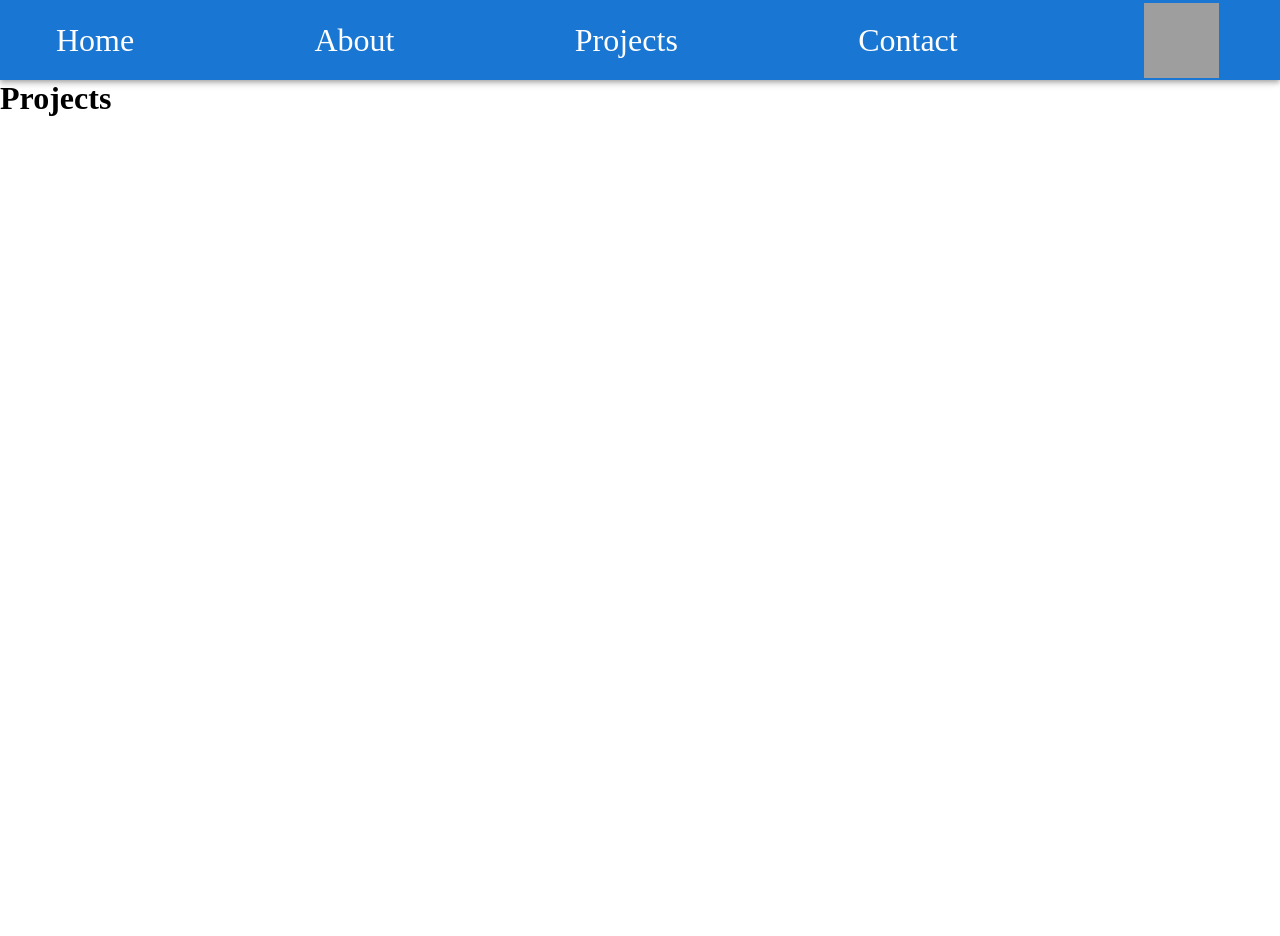
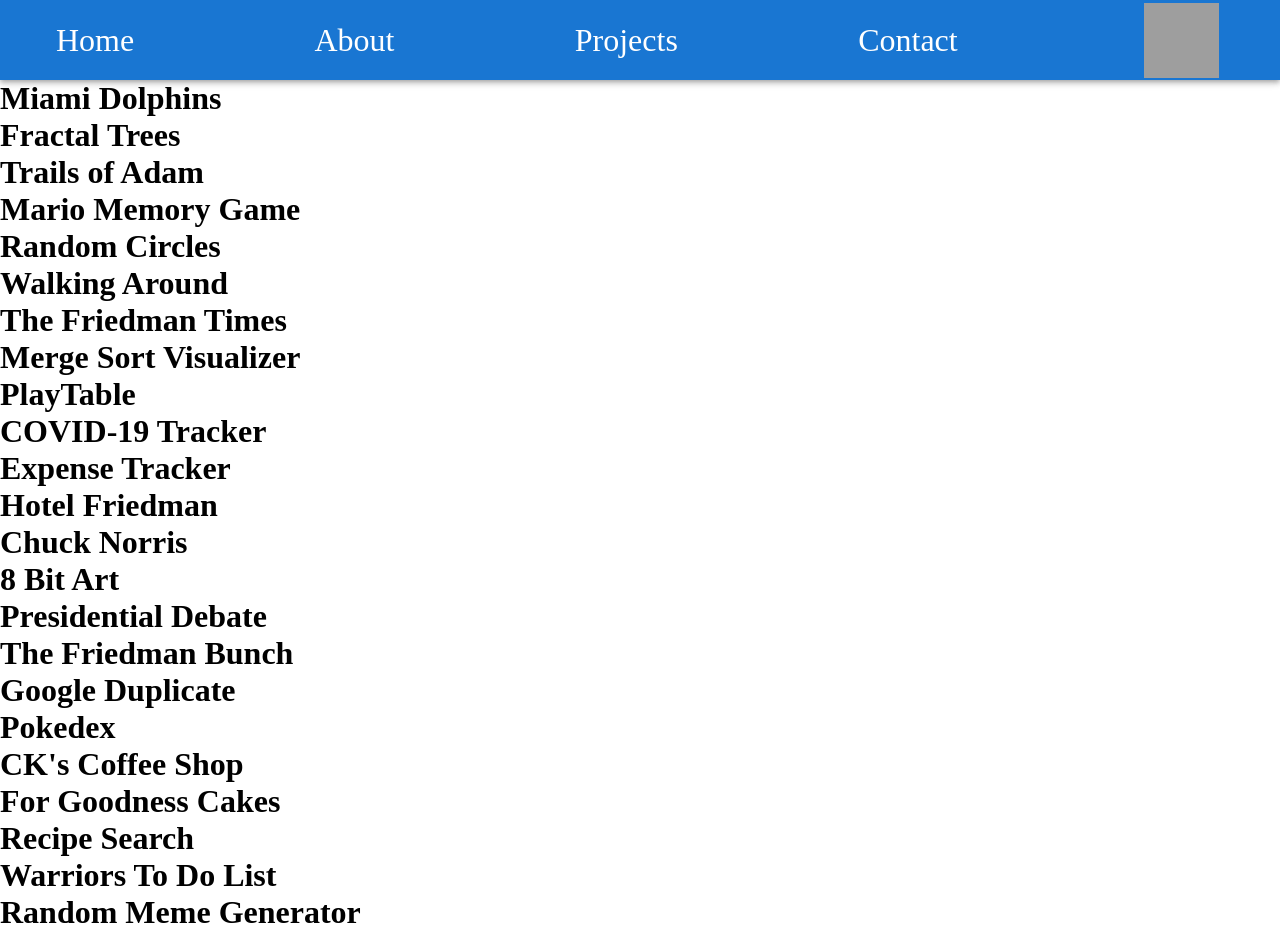
Before and after one commit to AdamBFriedman/adamfriedmanportfolioNextJs, a Next.js app: page /projects in a window 1280 px wide. Shown: the top 936 px of the page. Before the commit the page ends 800 px from the top, so only its background shows below. Built offline with nearby package versions, Linux system fonts and the light colour scheme; grey boxes are pictures that could not be loaded.

Commit message:
Render project titles

```diff
--- /dev/null
+++ b/src/components/Portfolio.tsx
@@ -0,0 +1,263 @@
+import { useState } from "react";
+import type { RootState } from "@/store/store";
+import { useSelector } from "react-redux";
+// import Card from "./Card";
+// import FilterButtons from "./FilterButtons";
+
+const Portfolio = () => {
+  const isDarkMode = useSelector(
+    (state: RootState) => state.isDarkMode.isDarkMode
+  );
+  const [filter, setFilter] = useState("all");
+
+  const projectData = () => {
+    return [
+      {
+        imageType: ".png",
+        filter: "vue",
+        title: "Miami Dolphins",
+        imageID: "28",
+        href: "https://miamidolphins.netlify.app/",
+      },
+      {
+        imageType: ".png",
+        filter: "javascript",
+        title: "Fractal Trees",
+        imageID: "27",
+        href: "https://fractaltreefun.netlify.app/",
+      },
+      {
+        imageType: ".png",
+        filter: "javascript",
+        title: "Trails of Adam",
+        imageID: "26",
+        href: "https://trailsofadam.netlify.app/",
+      },
+      {
+        imageType: ".png",
+        filter: "javascript",
+        title: "Mario Memory Game",
+        imageID: "25",
+        href: "https://mariomemorygame.netlify.app/",
+      },
+      {
+        imageType: ".png",
+        filter: "javascript",
+        title: "Random Circles",
+        imageID: "24",
+        href: "https://randomcircles.netlify.app/",
+      },
+      {
+        imageType: ".png",
+        filter: "react",
+        title: "Walking Around",
+        imageID: "23",
+        href: "https://walkingaround.netlify.app/",
+      },
+      {
+        imageType: ".png",
+        filter: "html",
+        title: "The Friedman Times",
+        imageID: "22",
+        href: "https://thefriedmantimes.netlify.app/",
+      },
+      {
+        imageType: ".png",
+        filter: "react",
+        title: "Merge Sort Visualizer",
+        imageID: "21",
+        href: "https://mergesort.netlify.app/",
+      },
+      {
+        imageType: ".png",
+        filter: "vue",
+        title: "PlayTable",
+        imageID: "20",
+        href: "https://www.playtable.com/",
+      },
+      {
+        imageType: ".jpg",
+        filter: "react",
+        title: "COVID-19 Tracker",
+        imageID: "19",
+        href: "https://trackcovid19daily.netlify.app/",
+      },
+      {
+        imageType: ".jpg",
+        filter: "react",
+        title: "Expense Tracker",
+        imageID: "18",
+        href: "https://trackyourexpenses.netlify.app/",
+      },
+      {
+        imageType: ".jpg",
+        filter: "react",
+        title: "Hotel Friedman",
+        imageID: "17",
+        href: "https://hotelfriedman.netlify.app/",
+      },
+      {
+        imageType: ".jpg",
+        filter: "javascript",
+        title: "Chuck Norris",
+        imageID: "16",
+        href: "https://chucknorrisfacts.netlify.app/",
+      },
+      {
+        imageType: ".jpg",
+        filter: "react",
+        title: "8 Bit Art",
+        imageID: "15",
+        href: "https://8bitart.netlify.com/",
+      },
+      {
+        imageType: ".jpg",
+        filter: "javascript",
+        title: "Presidential Debate",
+        imageID: "14",
+        href: "https://presidentialdebate.netlify.app/",
+      },
+      {
+        imageType: ".jpg",
+        filter: "html",
+        title: "The Friedman Bunch",
+        imageID: "13",
+        href: "https://thefriedmanbunch.netlify.app/",
+      },
+      {
+        imageType: ".jpg",
+        filter: "html",
+        title: "Google Duplicate",
+        imageID: "12",
+        href: "https://googlehome.netlify.app/",
+      },
+      {
+        imageType: ".jpg",
+        filter: "react",
+        title: "Pokedex",
+        imageID: "11",
+        href: "https://pokedexgen1.netlify.app/#/",
+      },
+      {
+        imageType: ".jpg",
+        filter: "javascript",
+        title: "CK's Coffee Shop",
+        imageID: "10",
+        href: "https://ckscoffeeshop.netlify.app/",
+      },
+      {
+        imageType: ".jpg",
+        filter: "javascript",
+        title: "For Goodness Cakes",
+        imageID: "9",
+        href: "https://forgoodnesscakes.netlify.app/",
+      },
+      {
+        imageType: ".jpg",
+        filter: "react",
+        title: "Recipe Search",
+        imageID: "8",
+        href: "https://recipesearch.netlify.app/",
+      },
+      {
+        imageType: ".jpg",
+        filter: "react",
+        title: "Warriors To Do List",
+        imageID: "7",
+        href: "https://todolistwarriors.netlify.app/",
+      },
+      {
+        imageType: ".jpg",
+        filter: "react",
+        title: "Random Meme Generator",
+        imageID: "5",
+        href: "https://randommemegenerator.netlify.app/",
+      },
+      {
+        imageType: ".jpg",
+        filter: "javascript",
+        title: "Knights Timer",
+        imageID: "4",
+        href: "https://ucfzella.netlify.app/",
+      },
+      {
+        imageType: ".jpg",
+        filter: "javascript",
+        title: "Snake Game",
+        imageID: "3",
+        href: "https://snakegamejs.netlify.app/",
+      },
+      {
+        imageType: ".jpg",
+        filter: "html",
+        title: "Dog Breeders of America",
+        imageID: "2",
+        href: "http://www.dogbreedersamerica.com/",
+      },
+      {
+        imageType: ".jpg",
+        filter: "react",
+        title: "Big Joey Magic Showy",
+        imageID: "1",
+        href: "https://bjms.netlify.app/",
+      },
+    ];
+  };
+
+  const handleFilter = (id: string) => {
+    switch (id) {
+      case "all":
+        setFilter("all");
+        break;
+      case "javascript":
+        setFilter("javascript");
+        break;
+      case "react":
+        setFilter("react");
+        break;
+      case "vue":
+        setFilter("vue");
+        break;
+      case "html":
+        setFilter("html");
+        break;
+      default:
+        setFilter("all");
+    }
+  };
+
+  return (
+    <div className={"portfolioCardWrapper"}>
+      {/* <div className={"filterButtonWrapper"}>
+        <FilterButtons setFilter={handleFilter} dark={isDarkMode} />
+      </div> */}
+      {projectData()
+        .filter((project) => {
+          return filter === "all"
+            ? project
+            : filter === "javascript"
+            ? project.filter === "javascript"
+            : filter === "react"
+            ? project.filter === "react"
+            : filter === "vue"
+            ? project.filter === "vue"
+            : filter === "html"
+            ? project.filter === "html"
+            : "";
+        })
+        .map((project, index) => (
+          <div key={index} className={"projectCardWrapper"}>
+            <h1>{project.title}</h1>
+            {/* <Card
+              filter={["card", "filter", project.filter].join(" ")}
+              title={project.title}
+              src={require(`../img/projects/project${project.imageID}${project.imageType}`)}
+              href={project.href}
+            /> */}
+          </div>
+        ))}
+    </div>
+  );
+};
+
+export default Portfolio;
--- a/src/pages/projects.tsx
+++ b/src/pages/projects.tsx
@@ -1,10 +1,16 @@
 import Navbar from "@/components/Navbar";
+import Portfolio from "@/components/Portfolio";
 
 const Projects = () => {
+  const isDarkMode = true;
   return (
     <>
       <Navbar />
-      <h1>Projects</h1>
+      <div
+        className={isDarkMode ? "projectsWrapperDark" : "projectsWrapperLight"}
+      >
+        <Portfolio />
+      </div>
     </>
   );
 };
```
